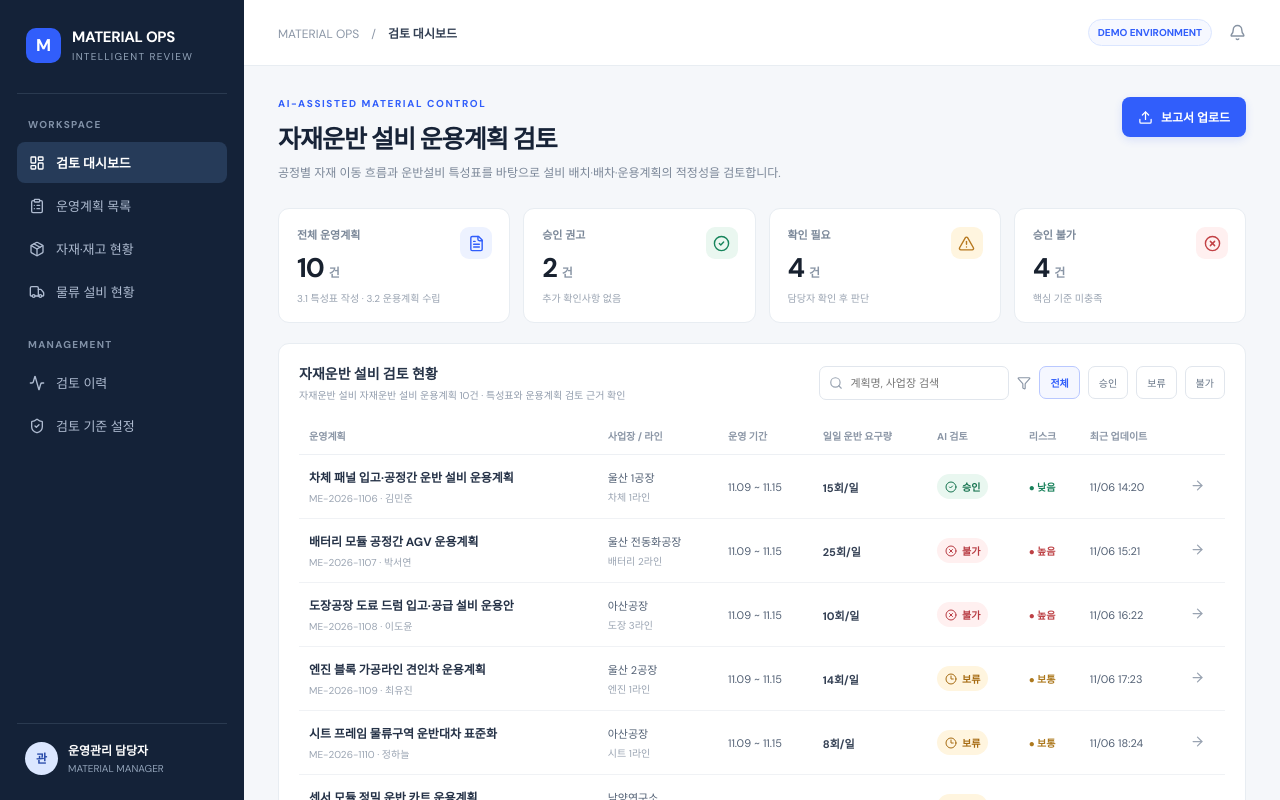
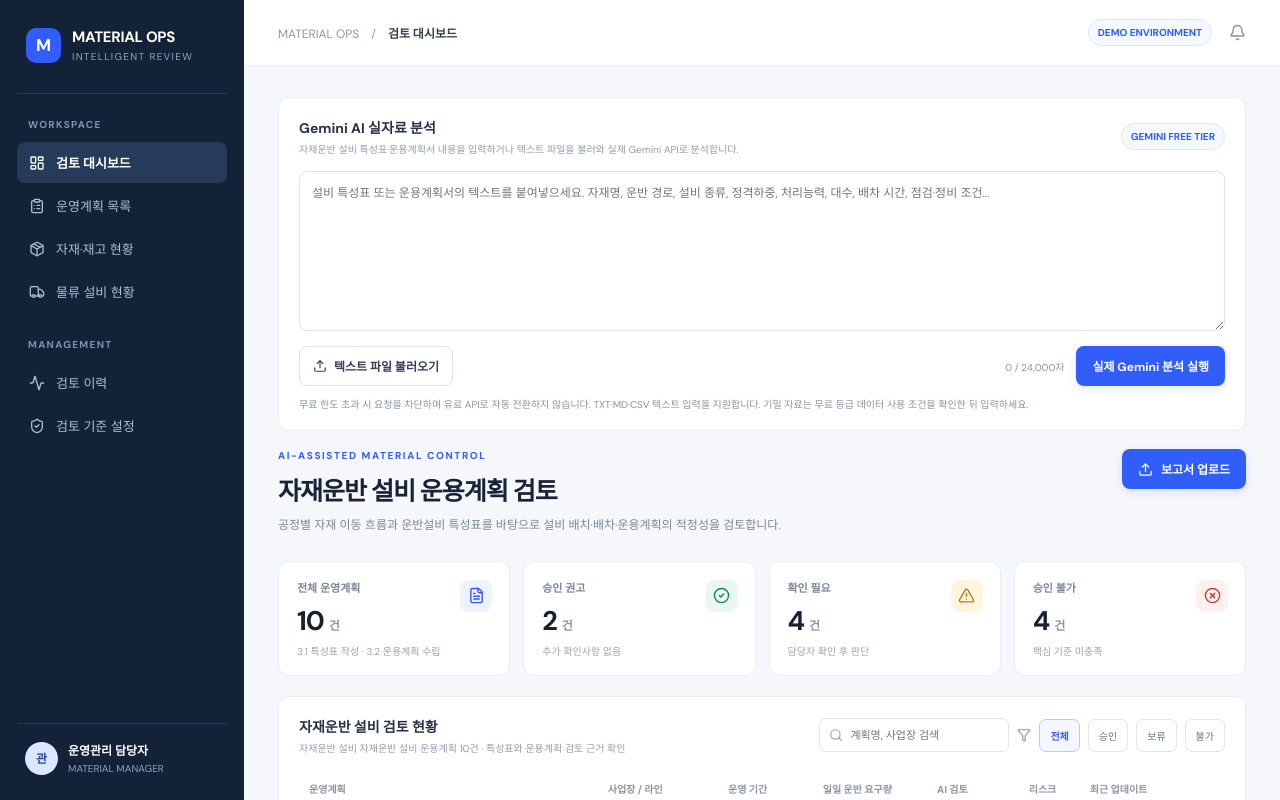
Before and after one commit to eunwoo3990/HINT_D5, a Next.js app: page / in a window 1280 px wide. Shown: the top 800 px of the page. Built offline with nearby package versions, Linux system fonts and the light colour scheme.

Commit message:
Add Gemini free tier analysis UI

```diff
--- a/app/page.tsx
+++ b/app/page.tsx
@@ -14,10 +14,31 @@ export default function Home() {
   const [expanded,setExpanded] = useState("1");
   const [toast,setToast] = useState("");
   const [view,setView] = useState("검토 대시보드");
+  const [analysisInput,setAnalysisInput] = useState("");
+  const [analysisResult,setAnalysisResult] = useState("");
+  const [analysisError,setAnalysisError] = useState("");
+  const [analysisBusy,setAnalysisBusy] = useState(false);
+  const [analysisModel,setAnalysisModel] = useState("");
 
   const filtered = useMemo(()=>plans.filter(p=>(filter==="전체" || p.status===filter) && (p.title+p.id+p.plant+p.line).toLowerCase().includes(search.toLowerCase())),[filter,search]);
   const counts = {all:plans.length,approved:plans.filter(p=>p.status==="승인").length,hold:plans.filter(p=>p.status==="보류").length,rejected:plans.filter(p=>p.status==="불가").length};
   const notify = (message:string) => { setToast(message); window.setTimeout(()=>setToast(""),2800); };
+  const runGeminiAnalysis = async () => {
+    setAnalysisError(""); setAnalysisResult(""); setAnalysisBusy(true);
+    try {
+      const response = await fetch("/api/analyze", { method:"POST", headers:{"Content-Type":"application/json"}, body:JSON.stringify({content:analysisInput}) });
+      const data = await response.json();
+      if (!response.ok) throw new Error(data.error || "분석 요청에 실패했습니다.");
+      setAnalysisResult(data.analysis); setAnalysisModel(data.model || "Gemini");
+    } catch (error) {
+      setAnalysisError(error instanceof Error ? error.message : "알 수 없는 오류가 발생했습니다.");
+    } finally { setAnalysisBusy(false); }
+  };
+  const loadTextFile = async (file?:File) => {
+    if (!file) return;
+    setAnalysisInput((await file.text()).slice(0,24000));
+    setAnalysisError(""); setAnalysisResult("");
+  };
   const decide = (label:string) => { notify(`'${selected?.id}' ${label} 처리 의견이 기록되었습니다. (시연용)`); };
 
   return <div className="app-shell">
@@ -38,6 +59,17 @@ export default function Home() {
       <header className="topbar"><div className="crumb">MATERIAL OPS　/　<b>{selected ? "자재운반 설비 상세 검토" : view}</b></div><div className="top-actions"><span className="env-pill">DEMO ENVIRONMENT</span><Bell size={17} color="#8793a3"/></div></header>
       <div className="content">
         {!selected ? <>
+          <div className="panel" style={{marginBottom:18}}>
+            <div className="panel-head"><div><div className="panel-title">Gemini AI 실자료 분석</div><div className="panel-sub">자재운반 설비 특성표·운용계획서 내용을 입력하거나 텍스트 파일을 불러와 실제 Gemini API로 분석합니다.</div></div><span className="env-pill">GEMINI FREE TIER</span></div>
+            <textarea value={analysisInput} onChange={e=>setAnalysisInput(e.target.value)} placeholder="설비 특성표 또는 운용계획서의 텍스트를 붙여넣으세요. 자재명, 운반 경로, 설비 종류, 정격하중, 처리능력, 대수, 배차 시간, 점검·정비 조건..." rows={7} style={{width:"100%",border:"1px solid #dbe2ea",borderRadius:8,padding:12,fontSize:12,lineHeight:1.6,resize:"vertical",fontFamily:"inherit"}} />
+            <div style={{display:"flex",alignItems:"center",justifyContent:"space-between",gap:12,flexWrap:"wrap",marginTop:10}}>
+              <label className="secondary-btn" style={{display:"inline-flex",alignItems:"center",gap:7,cursor:"pointer"}}><Upload size={14}/> 텍스트 파일 불러오기<input type="file" accept=".txt,.md,.csv,text/plain,text/markdown,text/csv" onChange={e=>loadTextFile(e.target.files?.[0])} style={{display:"none"}}/></label>
+              <div style={{display:"flex",alignItems:"center",gap:12}}><span style={{fontSize:10,color:"#8793a3"}}>{analysisInput.length.toLocaleString()} / 24,000자</span><button className="primary-btn" disabled={!analysisInput.trim() || analysisBusy} onClick={runGeminiAnalysis}>{analysisBusy ? "Gemini 분석 중..." : "실제 Gemini 분석 실행"}</button></div>
+            </div>
+            {analysisError && <div className="callout warn" style={{marginTop:12}}>{analysisError}</div>}
+            {analysisResult && <div style={{marginTop:16,borderTop:"1px solid #e8edf3",paddingTop:14}}><div className="panel-head"><div><div className="panel-title">실제 API 분석 결과</div><div className="panel-sub">모델: {analysisModel} · Gemini 응답 원문</div></div><button className="secondary-btn" onClick={()=>navigator.clipboard.writeText(analysisResult).then(()=>notify("분석 결과를 복사했습니다."))}>결과 복사</button></div><pre style={{whiteSpace:"pre-wrap",overflowWrap:"anywhere",fontFamily:"inherit",fontSize:12,lineHeight:1.8,color:"#344054",background:"#f8fafc",borderRadius:8,padding:14}}>{analysisResult}</pre></div>}
+            <div style={{fontSize:10,color:"#8793a3",marginTop:10}}>무료 한도 초과 시 요청을 차단하며 유료 API로 자동 전환하지 않습니다. TXT·MD·CSV 텍스트 입력을 지원합니다. 기밀 자료는 무료 등급 데이터 사용 조건을 확인한 뒤 입력하세요.</div>
+          </div>
           <div className="page-heading"><div><div className="eyebrow">AI-ASSISTED MATERIAL CONTROL</div><h1>자재운반 설비 운용계획 검토</h1><div className="subtitle">공정별 자재 이동 흐름과 운반설비 특성표를 바탕으로 설비 배치·배차·운용계획의 적정성을 검토합니다.</div></div><button className="primary-btn" onClick={()=>notify("보고서 업로드는 다음 단계에서 파일 분석 API와 연결할 예정입니다.")}><Upload size={15}/> 보고서 업로드</button></div>
           <div className="stats">
             <div className="stat-card"><div className="stat-label">전체 운영계획</div><div className="stat-value">{counts.all}<span style={{fontSize:12,color:"#8995a5",marginLeft:5}}>건</span></div><div className="stat-note">3.1 특성표 작성 · 3.2 운용계획 수립</div><div className="stat-icon" style={{background:"#edf2ff",color:"#315efb"}}><FileText size={17}/></div></div>
```
